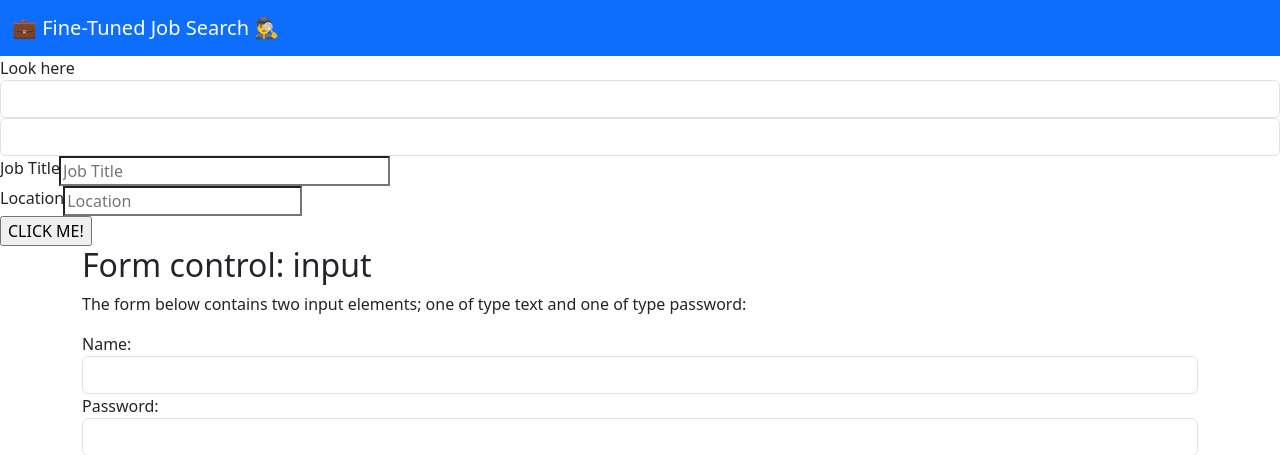
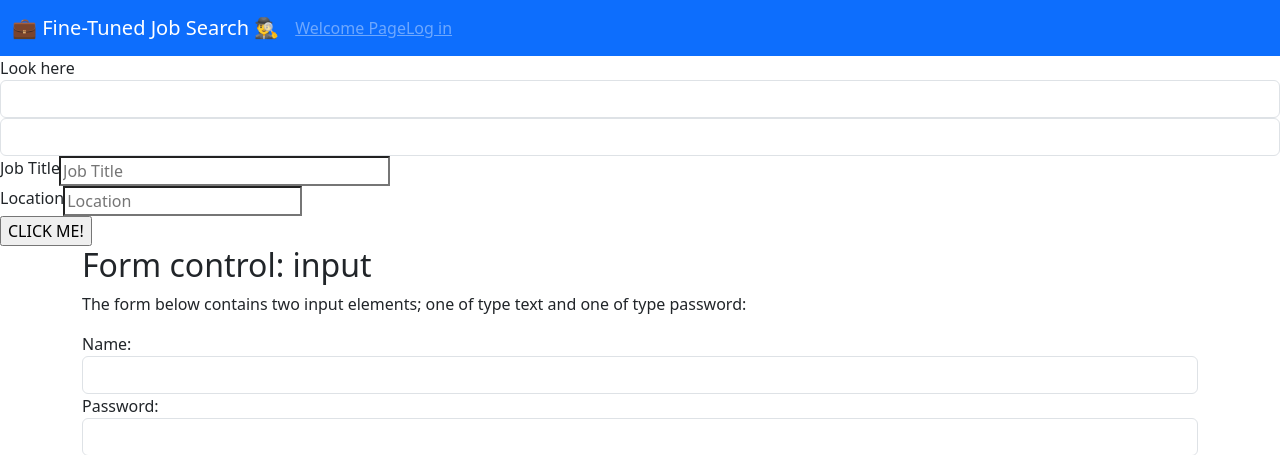
Before and after one commit to mikewschmidt/fine-tuned-job-search, a Flask app: page /about in a window 1280 px wide. Shown: the top 455 px of the page. Run offline with Flask 3, Linux system fonts and the light colour scheme; parts of the project's set-up code (start-up, migrations or seed data) failed here and were passed over; some libraries are stand-ins or nearby versions.

Commit message:
updated navbar links

```diff
--- a/templates/base.html
+++ b/templates/base.html
@@ -24,6 +24,8 @@
                         <a class="nav-link">{{ render_nav_item('stats', 'Stats') }}</a>
                         <a class="nav-link">{{ render_nav_item('about', 'About') }}</a>
                         -->
+                        <li><a href="{{url_for('welcome')}}">Welcome Page</a></li>
+                        <li><a href="{{url_for('login')}}">Log in</a></li>
                     </ul>
 
                 </div>
```
